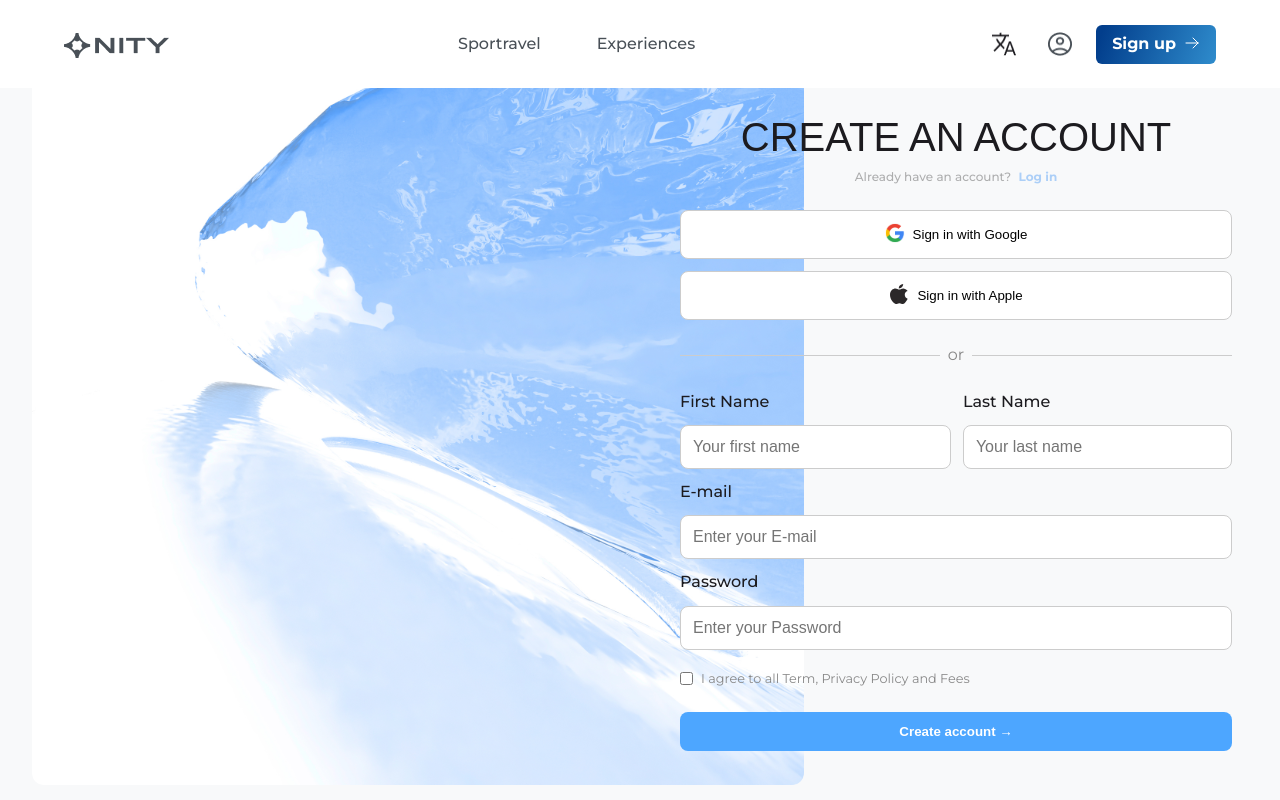
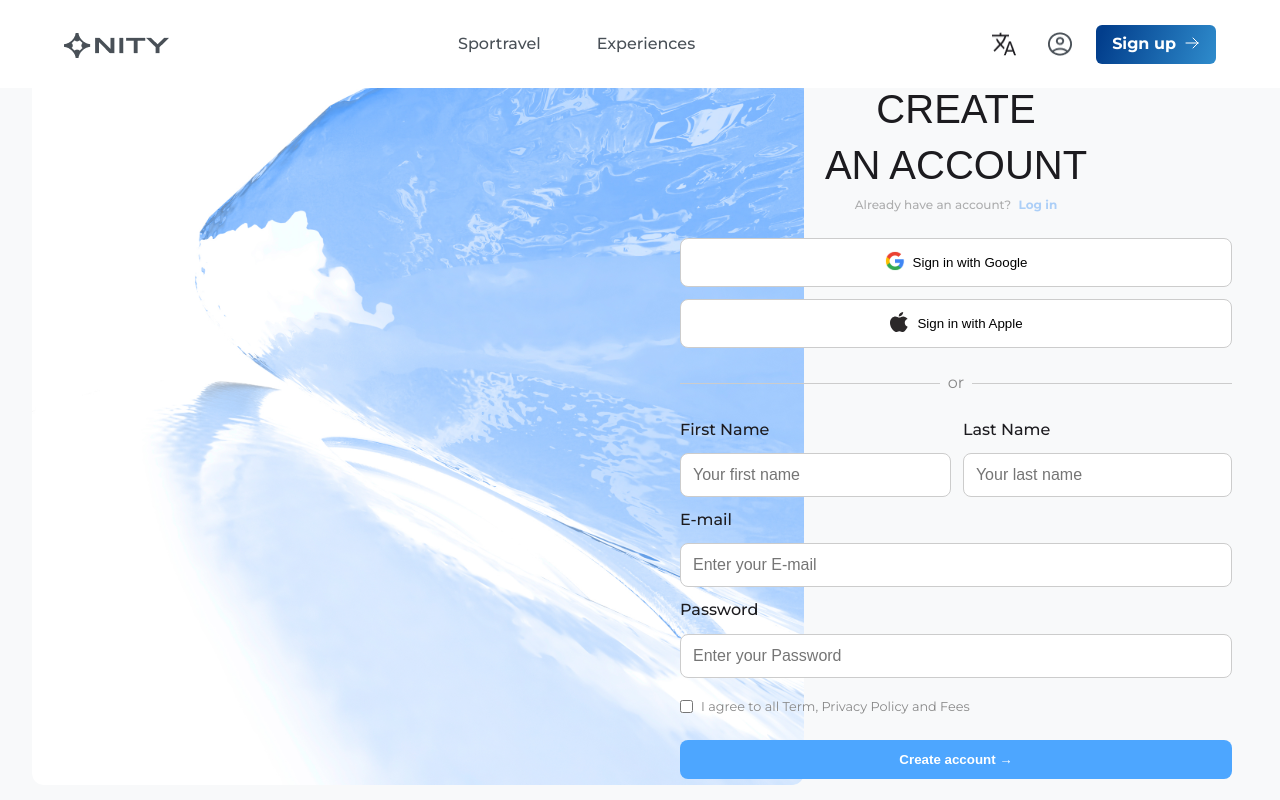
Before and after one commit to nity-sport/nity, a Next.js app: page /Auth/signup in a window 1280 px wide. Built offline with nearby package versions, Linux system fonts and the light colour scheme; a web font is replaced by a local one.

Commit message:
altered tittle

```diff
--- a/pages/Auth/signup.tsx
+++ b/pages/Auth/signup.tsx
@@ -79,7 +79,8 @@ export default function SignUp() {
 
 
         <div className={styles.authHeader}>
-          <h1 className={styles.title}>CREATE AN ACCOUNT</h1>
+          <h1 className={styles.title}>CREATE</h1>
+          <h1 className={styles.title}>AN ACCOUNT</h1>
           <p className={styles.subtitle}>
             Already have an account?{' '}
             <Link href="/Auth/signin" className={styles.link}>
```
